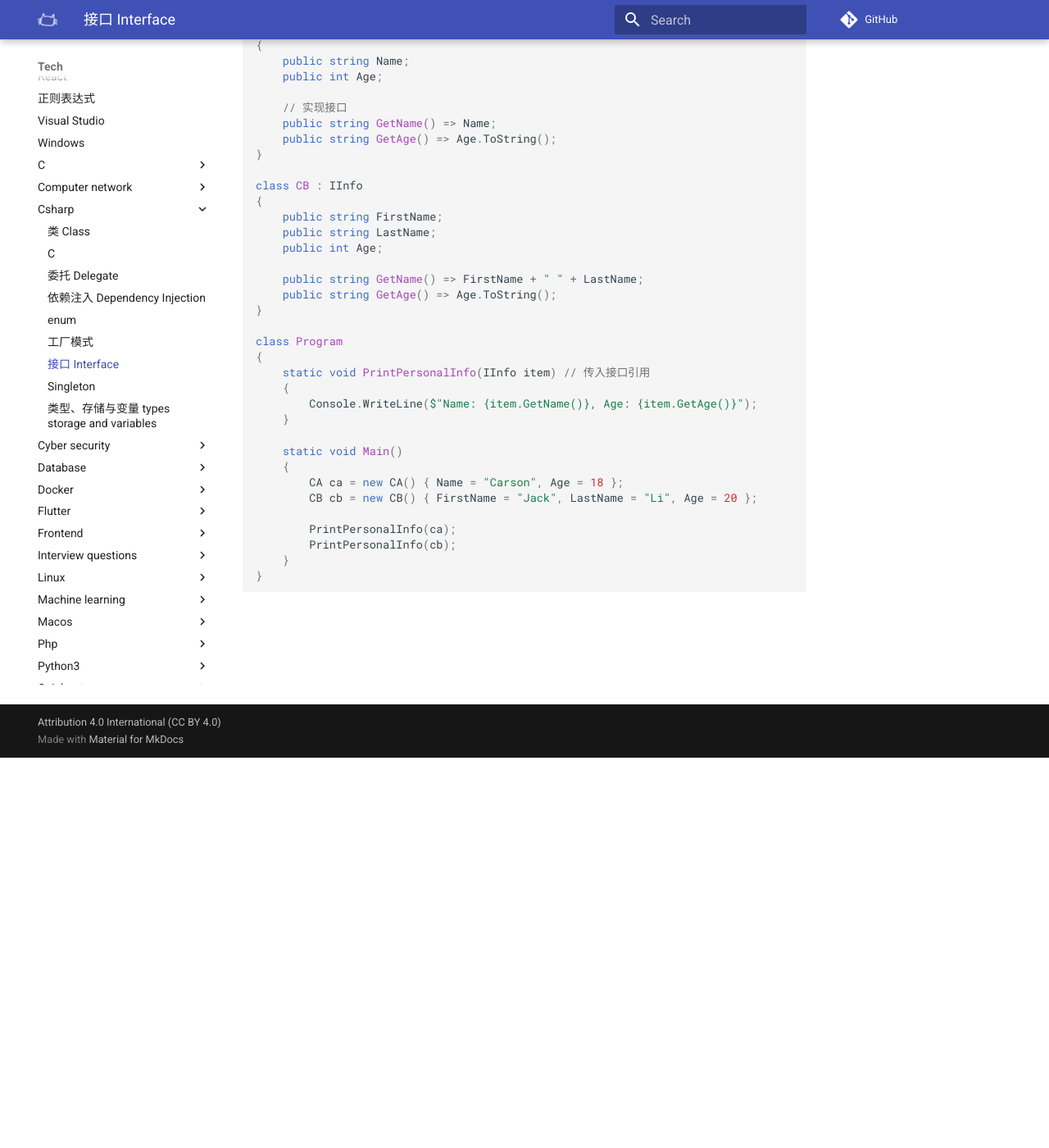
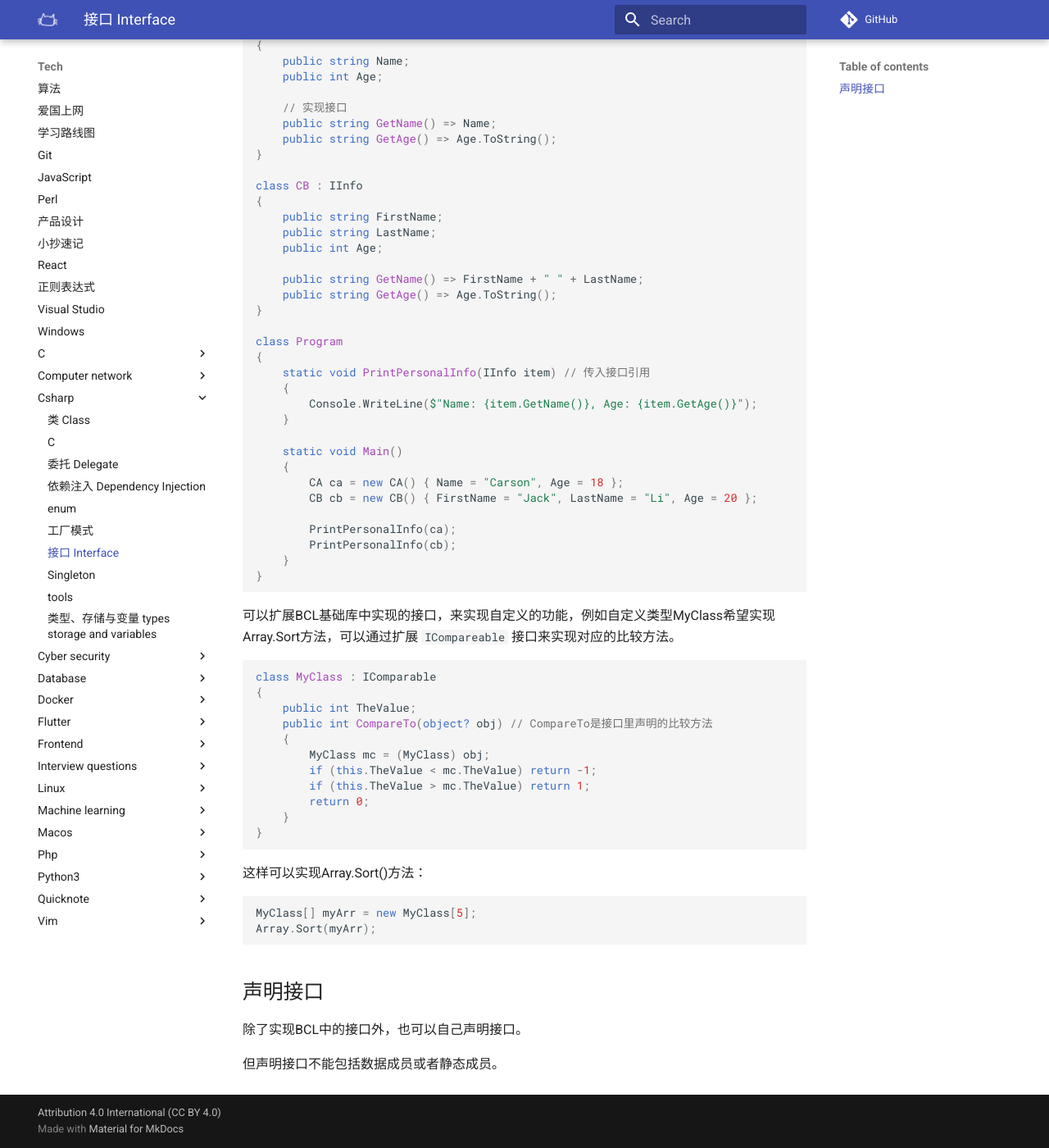
Before and after one commit to luoxufeiyan/wiki.luoxufeiyan.com, an MkDocs documentation site: the page built from docs/tech/csharp/interface.md, in a window 1280 px wide and 1400 px high, scrolled down 476 px. Shown: the whole window at 82% size. Built offline with MkDocs 1.6.1 and Material for MkDocs 9.7.7, drawn with Linux system fonts in a browser that asks for light colours; comment, search, counter and statistics services are not loaded.

Commit message:
update doc

````diff
--- a/docs/tech/csharp/interface.md
+++ b/docs/tech/csharp/interface.md
@@ -50,3 +50,32 @@ class Program
     }
 }
 ```
+
+可以扩展BCL基础库中实现的接口，来实现自定义的功能，例如自定义类型MyClass希望实现Array.Sort方法，可以通过扩展 `ICompareable` 接口来实现对应的比较方法。
+
+```c#
+class MyClass : IComparable
+{
+    public int TheValue;
+    public int CompareTo(object? obj) // CompareTo是接口里声明的比较方法
+    {
+        MyClass mc = (MyClass) obj;
+        if (this.TheValue < mc.TheValue) return -1;
+        if (this.TheValue > mc.TheValue) return 1;
+        return 0;
+    }
+}
+```
+
+这样可以实现Array.Sort()方法：
+
+```c#
+MyClass[] myArr = new MyClass[5];
+Array.Sort(myArr);
+```
+
+## 声明接口
+
+除了实现BCL中的接口外，也可以自己声明接口。
+
+但声明接口不能包括数据成员或者静态成员。
````
Also changed, not shown: docs/tech/csharp/csharp.md (+16 -0 lines), docs/tech/csharp/delegate.md (+1 -1 lines), docs/tech/csharp/tools.md (added, +14 -0 lines).
